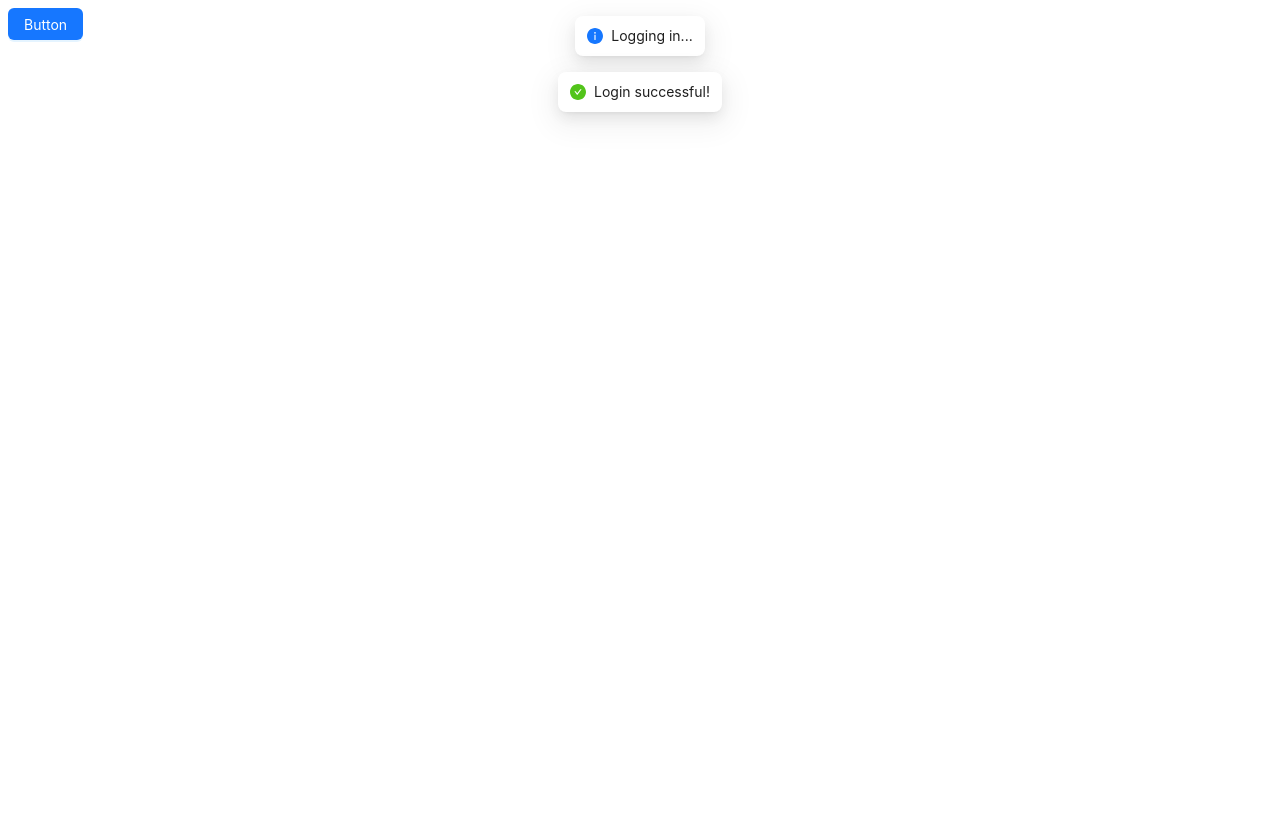
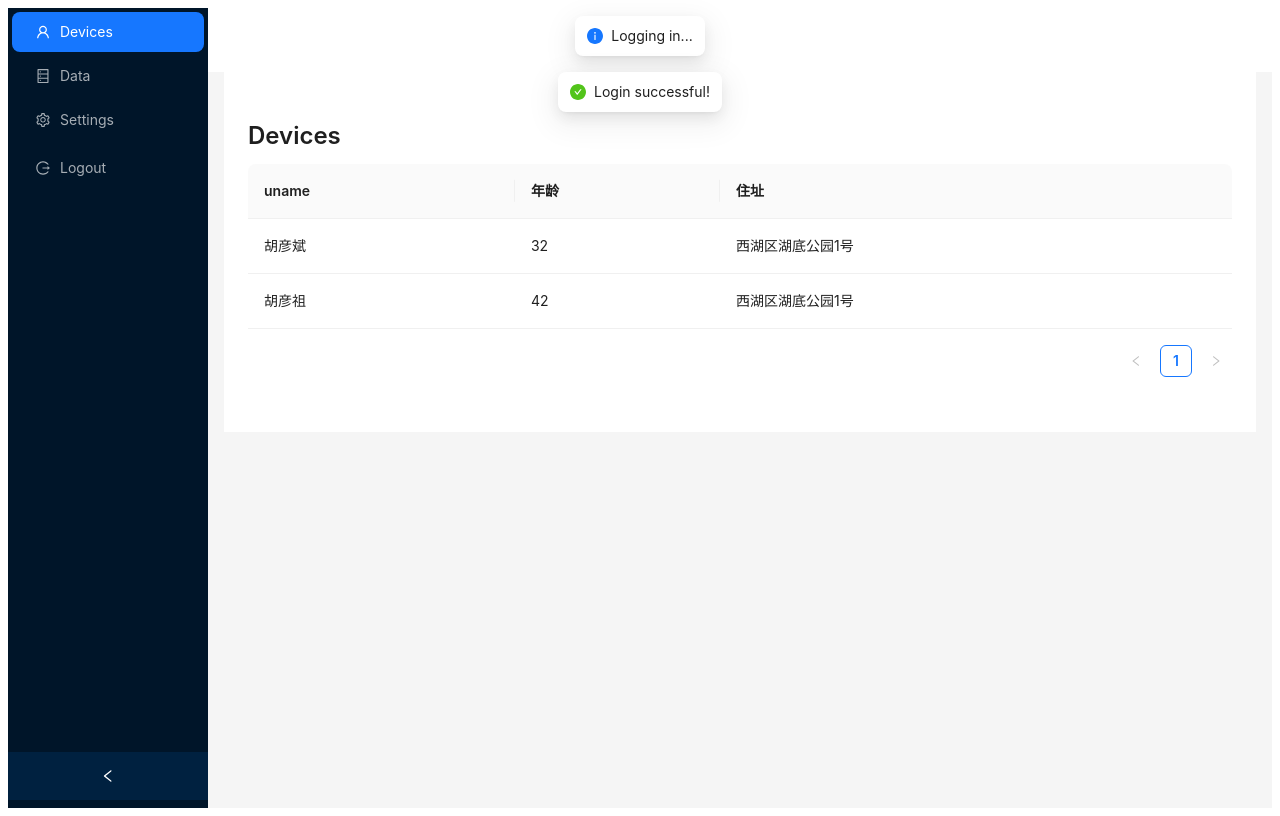
Before and after one commit to paighub/tauri-ant-app, a React (Vite) app: page / in a window 1280 px wide. Both pictures are taken after a click on the button "Login". Built offline with nearby package versions, Linux system fonts and the light colour scheme.

Commit message:
feat: home 基本骨架

```diff
--- /dev/null
+++ b/src/components/DataPage.tsx
@@ -0,0 +1,43 @@
+import React from 'react';
+import { Table } from "antd";
+
+const DataPage: React.FC = () => {
+    const dataSource = [
+        {
+            key: '1',
+            name: '胡彦斌',
+            age: 32,
+            address: '西湖区湖底公园1号',
+        },
+        {
+            key: '2',
+            name: '胡彦祖',
+            age: 42,
+            address: '西湖区湖底公园1号',
+        },
+    ];
+
+    const columns = [
+        {
+            title: '姓名',
+            dataIndex: 'name',
+            key: 'name',
+        },
+        {
+            title: '年龄',
+            dataIndex: 'age',
+            key: 'age',
+        },
+        {
+            title: '住址',
+            dataIndex: 'address',
+            key: 'address',
+        },
+    ];
+
+    return (
+        <Table dataSource={dataSource} columns={columns} />
+    );
+};
+
+export default DataPage;
--- /dev/null
+++ b/src/components/DevicesPage.tsx
@@ -0,0 +1,43 @@
+import React from 'react';
+import { Table } from "antd";
+
+const DevicesPage: React.FC = () => {
+    const dataSource = [
+        {
+            key: '1',
+            name: '胡彦斌',
+            age: 32,
+            address: '西湖区湖底公园1号',
+        },
+        {
+            key: '2',
+            name: '胡彦祖',
+            age: 42,
+            address: '西湖区湖底公园1号',
+        },
+    ];
+
+    const columns = [
+        {
+            title: 'uname',
+            dataIndex: 'name',
+            key: 'name',
+        },
+        {
+            title: '年龄',
+            dataIndex: 'age',
+            key: 'age',
+        },
+        {
+            title: '住址',
+            dataIndex: 'address',
+            key: 'address',
+        },
+    ];
+
+    return (
+        <Table dataSource={dataSource} columns={columns} />
+    );
+};
+
+export default DevicesPage;
--- /dev/null
+++ b/src/components/HomePage.css
@@ -0,0 +1,8 @@
+/* HomePage.css */
+.site-layout-background {
+    background: #fff;
+}
+
+.ant-layout-footer {
+    text-align: center;
+}
--- a/src/components/HomePage.tsx
+++ b/src/components/HomePage.tsx
@@ -1,11 +1,87 @@
-import { Button } from 'antd';
+// HomePage.tsx
+import React, { useState } from 'react';
+import { Layout, Menu, Modal, Button, Typography } from 'antd';
+import { UserOutlined, DatabaseOutlined, SettingOutlined, LogoutOutlined } from '@ant-design/icons';
+import './HomePage.css'; // 引入样式文件
+import DevicesPage from './DevicesPage'; // 导入 DevicesPage 组件
+import DataPage from './DataPage';
+import SettingPage from './SettingPage';
 
-function App() {
+const { Header, Sider, Content, Footer } = Layout;
+const { Title } = Typography;
+
+const HomePage: React.FC = () => {
+  const [collapsed, setCollapsed] = useState(false);
+  const [current, setCurrent] = useState('devices');
+  const [isModalVisible, setIsModalVisible] = useState(false);
+
+  const handleMenuClick = (e: any) => {
+    if (e.key === 'logout') {
+      setIsModalVisible(true);
+    } else {
+      setCurrent(e.key);
+    }
+  };
+
+  const handleOk = () => {
+    setIsModalVisible(false);
+    // 这里可以添加退出逻辑，例如清除 token 或重定向到登录页面
+    window.location.href = '/login';
+  };
+
+  const handleCancel = () => {
+    setIsModalVisible(false);
+  };
+
+  const renderContent = () => {
+    switch (current) {
+      case 'devices':
+        return <DevicesPage />; // 使用 DevicesPage 组件
+      case 'data':
+        return <DataPage />;
+      case 'settings':
+        return <SettingPage />;
+      default:
+        return <DevicesPage />; // 默认情况下也显示 DevicesPage
+    }
+  };
+
   return (
-    <div className="App">
-      <Button type="primary">Button</Button>
-    </div>
+    <Layout style={{ minHeight: '100vh' }}>
+      <Sider collapsible collapsed={collapsed} onCollapse={(value) => setCollapsed(value)}>
+        <div className="logo" />
+        <Menu theme="dark" defaultSelectedKeys={['devices']} mode="inline" onClick={handleMenuClick}>
+          <Menu.Item key="devices" icon={<UserOutlined />}>
+            Devices
+          </Menu.Item>
+          <Menu.Item key="data" icon={<DatabaseOutlined />}>
+            Data
+          </Menu.Item>
+          <Menu.Item key="settings" icon={<SettingOutlined />}>
+            Settings
+          </Menu.Item>
+        </Menu>
+        <Menu theme="dark" mode="inline" className="logout-menu">
+          <Menu.Item key="logout" icon={<LogoutOutlined />} onClick={handleMenuClick}>
+            Logout
+          </Menu.Item>
+        </Menu>
+      </Sider>
+      <Layout>
+        <Header className="site-layout-background" style={{ padding: 0 }} />
+        <Content style={{ margin: '0 16px' }}>
+          <div className="site-layout-background" style={{ padding: 24, minHeight: 360 }}>
+            <Title level={3}>{current.charAt(0).toUpperCase() + current.slice(1)}</Title>
+            {renderContent()}
+          </div>
+        </Content>
+        <Footer style={{ textAlign: 'center' }} />
+      </Layout>
+      <Modal title="Confirm Logout" visible={isModalVisible} onOk={handleOk} onCancel={handleCancel}>
+        Are you sure you want to log out?
+      </Modal>
+    </Layout>
   );
-}
+};
 
-export default App;
+export default HomePage;
--- /dev/null
+++ b/src/components/SettingPage.tsx
@@ -0,0 +1,26 @@
+import React from 'react';
+import { Flex, Radio } from 'antd';
+
+const options = [
+    { label: 'Apple', value: 'Apple' },
+    { label: 'Pear', value: 'Pear' },
+    { label: 'Orange', value: 'Orange' },
+];
+
+const DataPage: React.FC = () => {
+    return (
+        <Flex vertical gap="middle">
+            <Radio.Group block options={options} defaultValue="Apple" />
+            <Radio.Group
+                block
+                options={options}
+                defaultValue="Apple"
+                optionType="button"
+                buttonStyle="solid"
+            />
+            <Radio.Group block options={options} defaultValue="Pear" optionType="button" />
+        </Flex>
+    );
+};
+
+export default DataPage;
```
